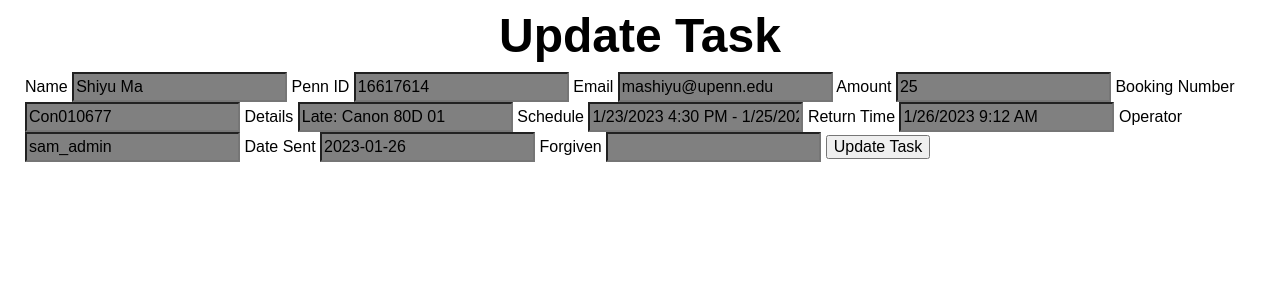
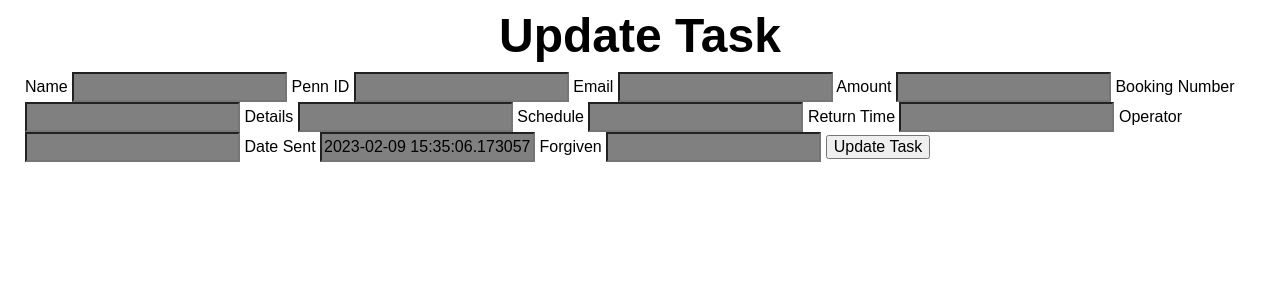
Before and after one commit to MichaelShingo/VDML, a Flask app: template templates/update.html in a window 1280 px wide. Shown: the part 75-375 px from the top of the page. Run offline with Flask 2, Linux system fonts and the light colour scheme; the template is opened without the code that fills it: values that come from a table or form of the project are taken from there, others are empty; data comes from the database, SQL or seed files in the repository; both versions use the stored data as it was after the commit; some web fonts are replaced.

Commit message:
working on dates

```diff
--- a/app.py
+++ b/app.py
@@ -18,6 +18,8 @@
 #TODO edit userEmailGenerator to say less than 1 day late, vs. more than 1 day late
 #TODO fix date added to be a datetime object
 #TODO add export csv option
+
+
 #TODO poster printing receipt generator
 #TODO booking analysis with visualization data dashboard
 
@@ -30,7 +32,7 @@
 fa = FontAwesome(app)
 app.secret_key = 'jj8^^83jd)))ueid9ieSHI!!'
 
-app.config['SQLALCHEMY_DATABASE_URI'] = 'sqlite:///test.db' #three /'s is relative path, 4 is absolute path
+app.config['SQLALCHEMY_DATABASE_URI'] = 'sqlite:///VDML.db' #three /'s is relative path, 4 is absolute path
 db.init_app(app)
 
 class LateFine(db.Model): #Todo is the table name, it's automatically lowercase when it's created
@@ -44,7 +46,7 @@
     schedule = db.Column(db.String(200), nullable=False)
     return_time = db.Column(db.String(200), nullable=False)
     operator = db.Column(db.String(200), nullable=False)
-    date_sent = db.Column(db.String(200), default=(datetime.utcnow()).strftime('%Y-%m-%d')) #2023-01-25 15:04:04.443131
+    date_sent = db.Column(db.DateTime, default=(datetime.utcnow()))
     forgiven = db.Column(db.String(200), nullable=False)
     selected = db.Column(db.Boolean, default=False)
 
--- a/templates/late_fines.html
+++ b/templates/late_fines.html
@@ -143,7 +143,7 @@
                     <td>{{ task.schedule }}</td>
                     <td>{{ task.return_time }}</td>
                     <td>{{ task.operator }}</td>
-                    <td class="date-sent">{{ task.date_sent }}</td>
+                    <td class="date-sent">{{ task.date_sent.strftime('%m/%d/%Y') }}</td>
                     <td>{{ task.forgiven }}</td>
                     <td class="actions" alt="{{ task.id }}">
                         <a href="/select/{{task.id}}">
@@ -276,7 +276,7 @@
                     </div>
                     <div class="input-container">
                         <label for="date_sent-update">Date Sent</label>
-                        <input name="date_sent" class="form-input" id="date_sent-update">
+                        <input type="date" name="date_sent" class="form-input" id="date_sent-update">
                     </div>
                     <div class="input-container">
                         <label for="forgiven-update">Forgiven</label>
```
Also changed, not shown: VDML.db (added), test.db, test2.db (added), 1 other file.
